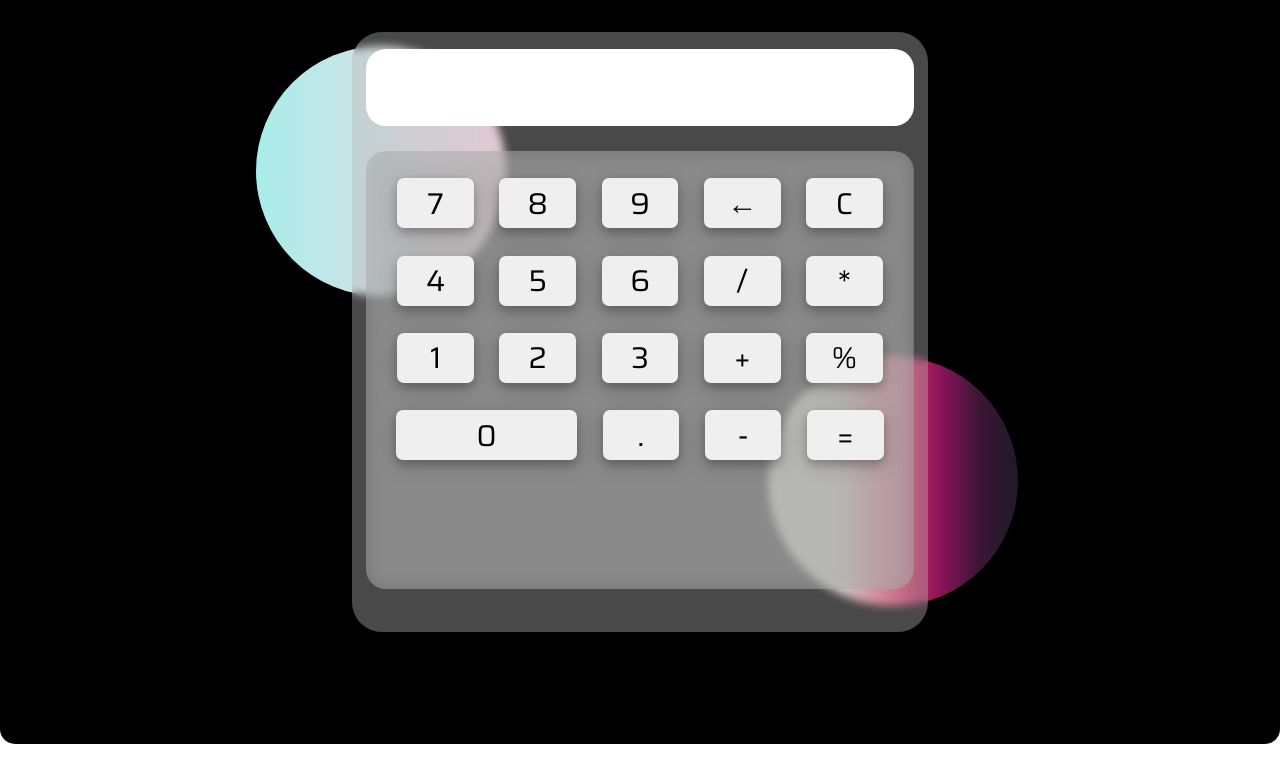
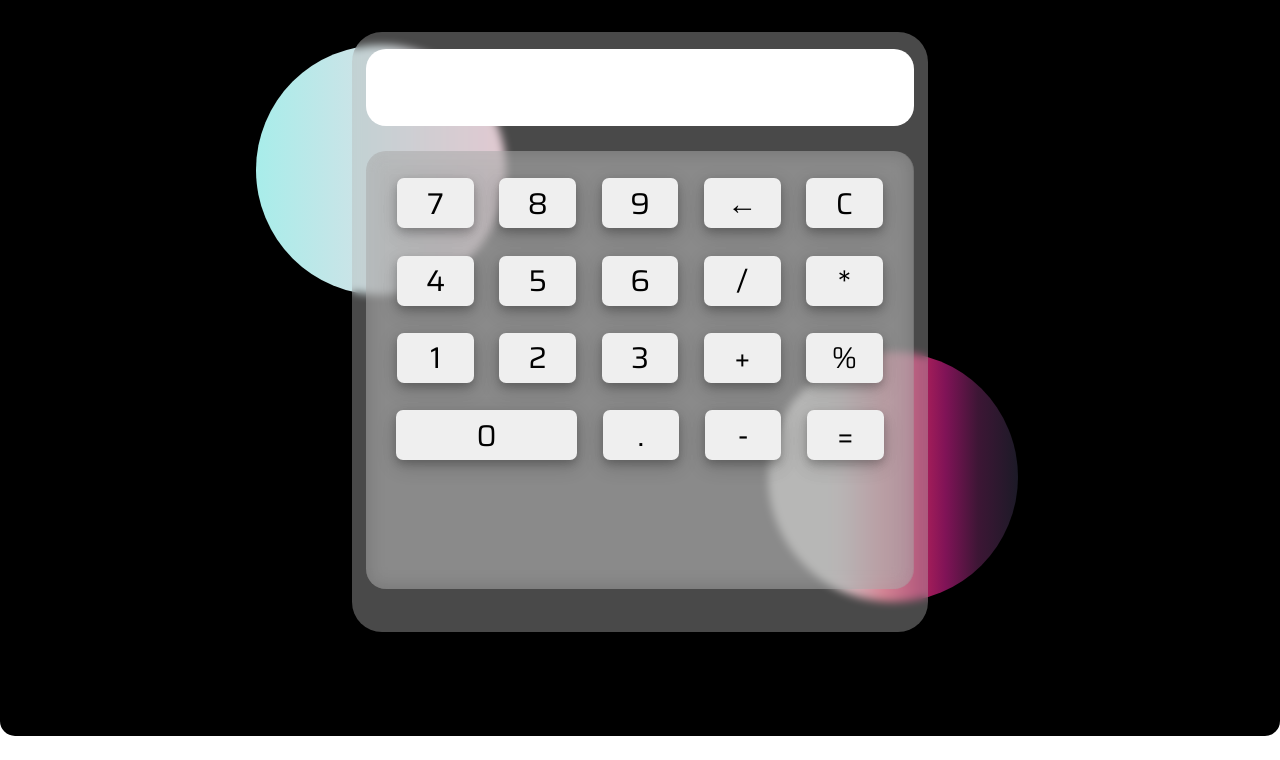
Before and after one commit to Ri2rathod/calc, a plain HTML site: page index.html in a window 1280 px wide. Shown: the part 72-832 px from the top of the page. After the commit the page ends 808 px from the top, so only its background shows below. Drawn offline with Linux system fonts and the light colour scheme.

Commit message:
fix design

```diff
--- a/css/style.css
+++ b/css/style.css
@@ -50,7 +50,7 @@ nav{
 }
 header{
     z-index: 1;
-    height: 97vh;
+    height: 96vh;
     width: 100%;
     background-color: black;
     margin-top: -2.5%;
@@ -62,7 +62,7 @@ header{
     position: relative;
     padding-top: 5%;
     text-align: center;
-    padding-bottom: 10%;
+    /* padding-bottom: 10%; */
 }
 .calculator_body{
     height: 75vh;
@@ -109,6 +109,7 @@ input::-webkit-inner-spin-button {
     background: rgba(166, 166, 166, 0.44);
     backdrop-filter: blur(10px);
 }
+
 .btn{
     height: 50px;
     width: 14%;
```
